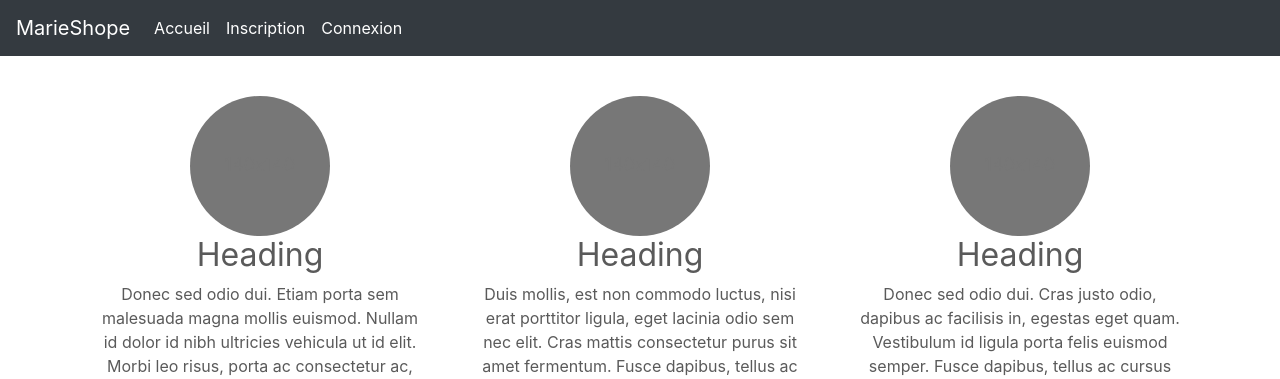
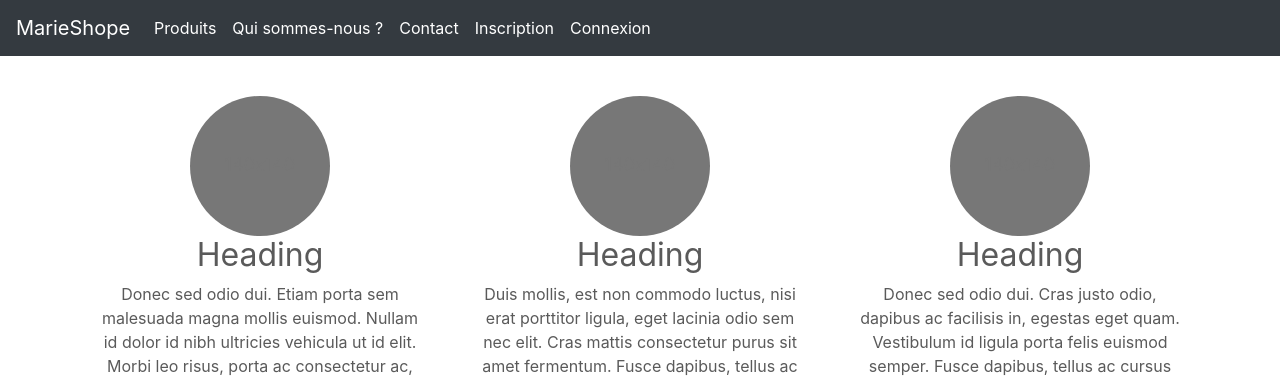
Before and after one commit to EmmaVgn/MarieShop, a Symfony app: template templates/home/index.html.twig in a window 1280 px wide. Shown: the top 379 px of the page. Run offline with Twig, Linux system fonts and the light colour scheme; the template is opened without the code that fills it, so the values that code supplies are empty; some libraries are stand-ins or nearby versions.

Commit message:
Style nav

```diff
--- a/templates/shared/_navbar.html.twig
+++ b/templates/shared/_navbar.html.twig
@@ -6,32 +6,34 @@
 	<div class="collapse navbar-collapse" id="navbarCollapse">
 		<ul class="navbar-nav mr-auto">
 			<li class="nav-item active">
-				<a class="nav-link" href="{{ path('homepage') }}">Accueil
-					<span class="sr-only">(current)</span>
-				</a>
+				<a class="nav-link" href="{{ path('home') }}">Produits</a>
+			</li>
+			<li class="nav-item active">
+				<a class="nav-link" href="{{ path('home') }}">Qui sommes-nous ?</a>
+			</li>
+			<li class="nav-item active">
+				<a class="nav-link" href="{{ path('home') }}">Contact</a>
 			</li>
 			<ul class="navbar-nav">
 				{% if app.user %}
 					<li class="nav-item active">
-						<a class="nav-link fs-2" href="{{ path('account') }}">Mon compte<span class="sr-only">(current)</span>
+						<a class="nav-link fs-2" href="{{ path('account') }}">Mon compte
+							<small class="text-secondary">({{ app.user.firstname}})</small>
 						</a>
 					</li>
+				</li>
+				<li class="nav-item active">
+					<a class="nav-link" href="{{ path('app_logout') }}">Déconnexion</a>
+				</li>
+			{% else %}
+				<li class="nav-item active">
+					<a class="nav-link" href="{{ path('register') }}">Inscription</a>
+				</li>
 
-					<li class="nav-item active">
-						<a class="nav-link" href="{{ path('app_logout') }}">Déconnexion<span class="sr-only">(current)</span>
-						</a>
-					</li>
-				{% else %}
-					<li class="nav-item active">
-						<a class="nav-link" href="{{ path('register') }}">Inscription<span class="sr-only">(current)</span>
-						</a>
-					</li>
-
-					<li class="nav-item active">
-						<a class="nav-link" href="{{ path('security_login') }}">Connexion<span class="sr-only">(current)</span>
-						</a>
-					</li>
-				{% endif %}
-			</ul>
-		</div>
-	</nav>
+				<li class="nav-item active">
+					<a class="nav-link" href="{{ path('app_login') }}">Connexion</a>
+				</li>
+			{% endif %}
+		</ul>
+	</ul>
+</div></nav>
```
Also changed, not shown: public/assets/css/style.css.
